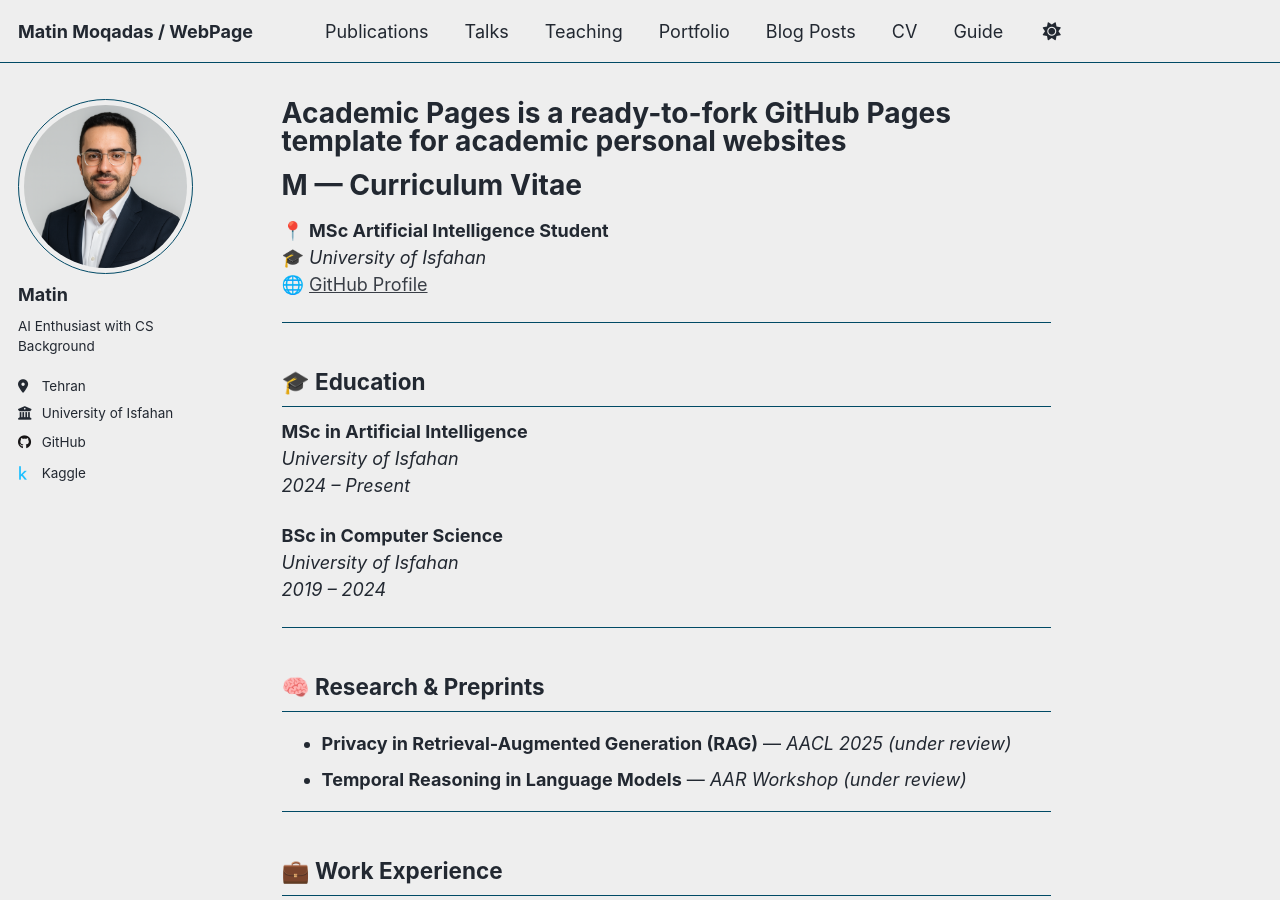
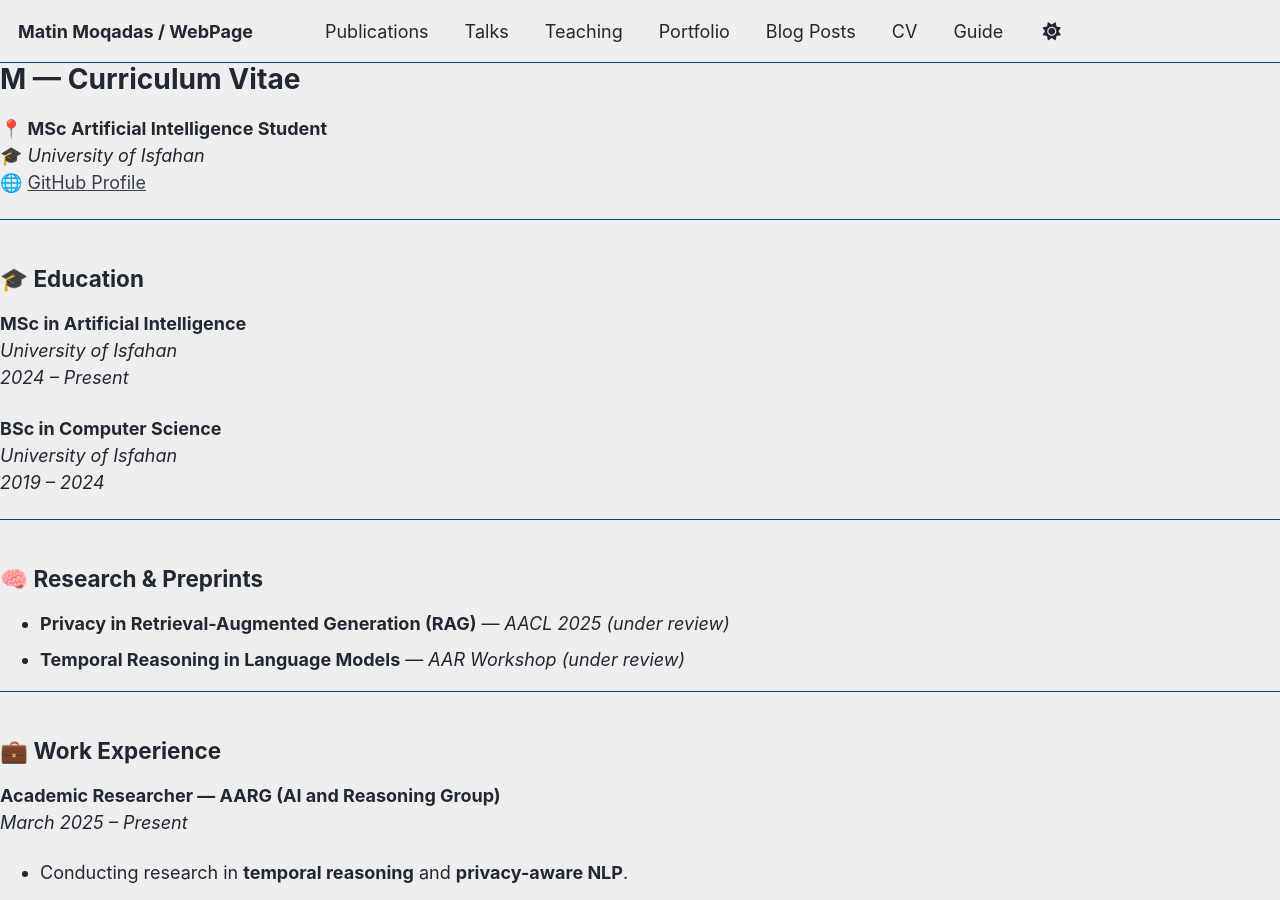
Before and after one commit to matinmoqadas/matinmoqadas.github.io, a Jekyll site: the page built from _pages/about.md, in a window 1280 px wide and 900 px high. Built offline with Jekyll 4.4.1, drawn with Linux system fonts in a browser that asks for light colours; our own code applies the rules of GitHub Pages for plain Markdown files; a script that is not in the unit is left out; some of the changed lines change nothing that is shown.

Commit message:
Update _config.yml

```diff
--- a/_config.yml
+++ b/_config.yml
@@ -234,32 +234,32 @@
 # These settings control how pages and collections are included in the site
 defaults:
   # _posts
-  - scope:
-      path: ""
-      type: posts
-    values:
-      layout: single
-      author_profile: false
-      read_time: true
-      comments: true
-      share: true
-      related: true
+  # - scope:
+  #     path: ""
+  #     type: posts
+  #   values:
+  #     layout: single
+  #     author_profile: false
+  #     read_time: true
+  #     comments: true
+  #     share: true
+  #     related: true
   # _pages
-  - scope:
-      path: ""
-      type: pages
-    values:
-      layout: single
-      author_profile: true
+  # - scope:
+  #     path: ""
+  #     type: pages
+  #   values:
+  #     layout: single
+  #     author_profile: true
   # _teaching
-  - scope:
-      path: ""
-      type: teaching
-    values:
-      layout: single
-      author_profile: false
-      share: true
-      comments: true
+  # - scope:
+  #     path: ""
+  #     type: teaching
+  #   values:
+  #     layout: single
+  #     author_profile: false
+  #     share: true
+  #     comments: true
   # _publications
   - scope:
       path: ""
@@ -270,22 +270,22 @@
       share: true
       comments: true
   # _portfolio
-  - scope:
-      path: ""
-      type: portfolio
-    values:
-      layout: single
-      author_profile: false
-      share: true
-      comment: true
+  # - scope:
+  #     path: ""
+  #     type: portfolio
+  #   values:
+  #     layout: single
+  #     author_profile: false
+  #     share: true
+  #     comment: true
   # _talks
-  - scope:
-      path: ""
-      type: talks
-    values:
-      layout: talk
-      author_profile: false
-      share: true
+  # - scope:
+  #     path: ""
+  #     type: talks
+  #   values:
+  #     layout: talk
+  #     author_profile: false
+  #     share: true
 
 
 # Sass/SCSS
```
